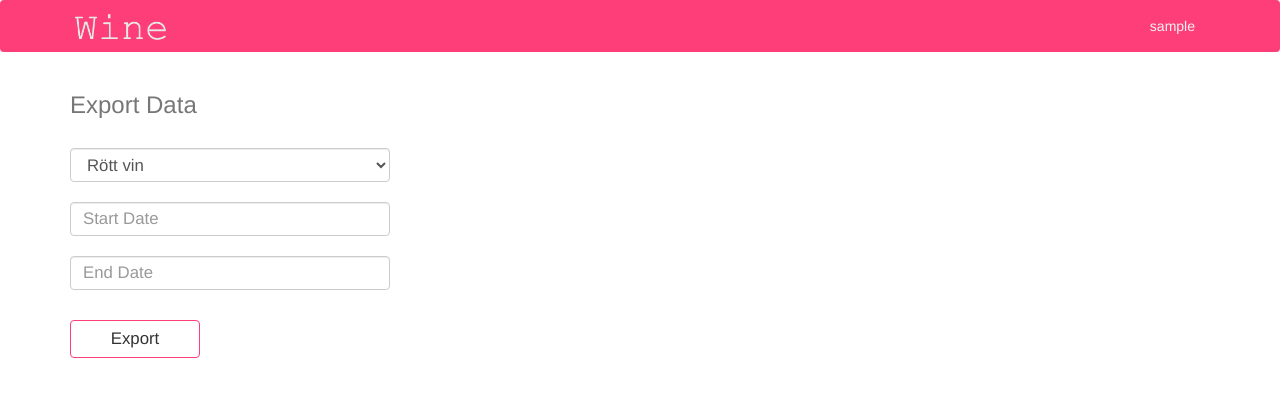
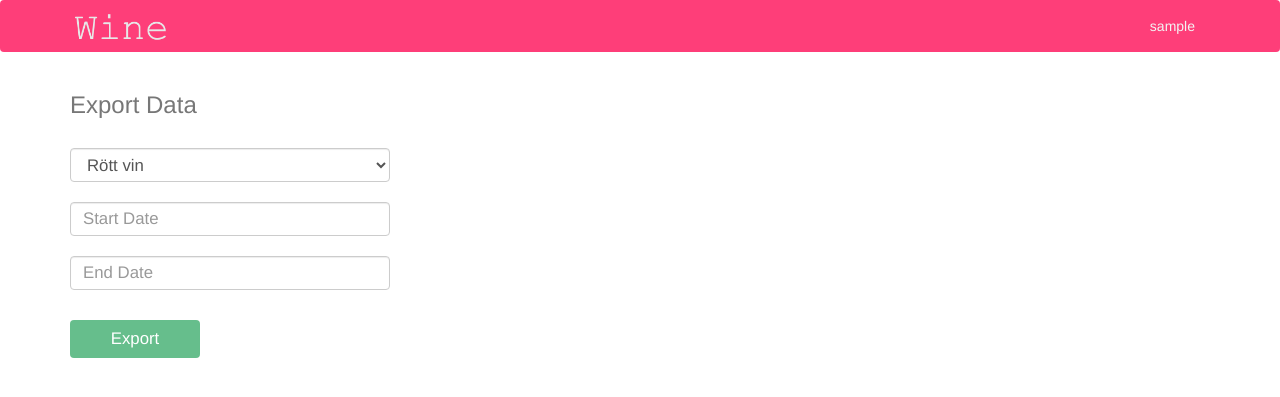
Before and after one commit to folse/Wine, a Flask app: page / in a window 1280 px wide. Shown: the top 397 px of the page. Run offline with Flask 2, Linux system fonts and the light colour scheme; the visitor is signed in with stand-in values (Sample User, id 1); data comes from the database, SQL or seed files in the repository; parts of the project's set-up code (start-up, migrations or seed data) failed here and were passed over; some libraries are stand-ins or nearby versions.

Commit message:
update css

```diff
--- a/management/wine/static/css/styles.css
+++ b/management/wine/static/css/styles.css
@@ -79,14 +79,13 @@ div.flask-pagedown-preview h3 {
     font-size: 120%;
 }
 
-.btn-default {
+.btn-export {
     width: 130px;
     margin-top: 10px;
     margin-bottom: 30px;
     font-size: 1.2em;
-    background-color: #fff;
-    border-color: #fe3e79;
-    color: #333;
+    color: #fff;
+    background-color: #66be8c;
 }
 
 .table > tbody > tr > td,
--- a/management/wine/templates/main.html
+++ b/management/wine/templates/main.html
@@ -34,7 +34,7 @@
   <div id="end_calendar"></div>
 </div>
 
-<a id="export_btn" class="btn btn-default" type="button">Export</a>
+<a id="export_btn" class="btn btn-export" type="button">Export</a>
 
 <script src="{{ url_for('static', filename='js/jquery.js') }}"></script>
 <script src="{{ url_for('static', filename='js/calendar.js') }}"></script>
```
